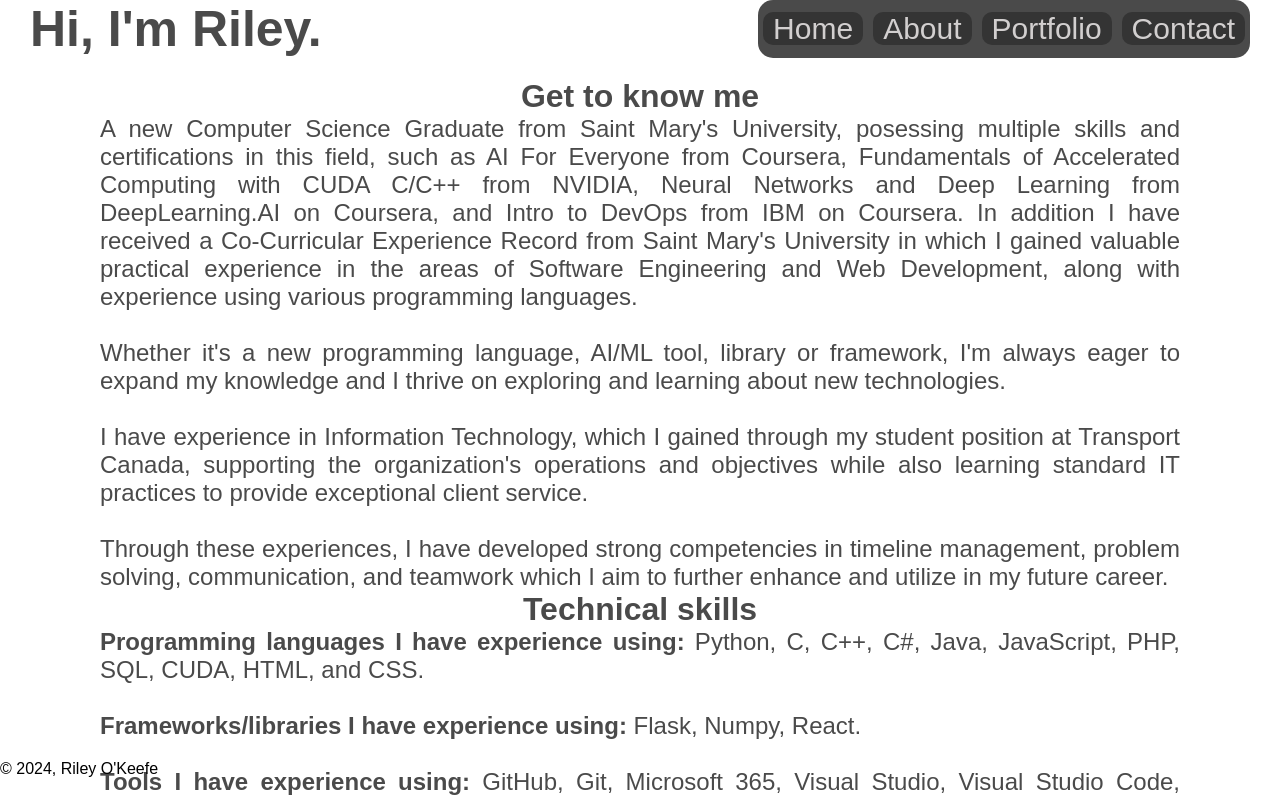
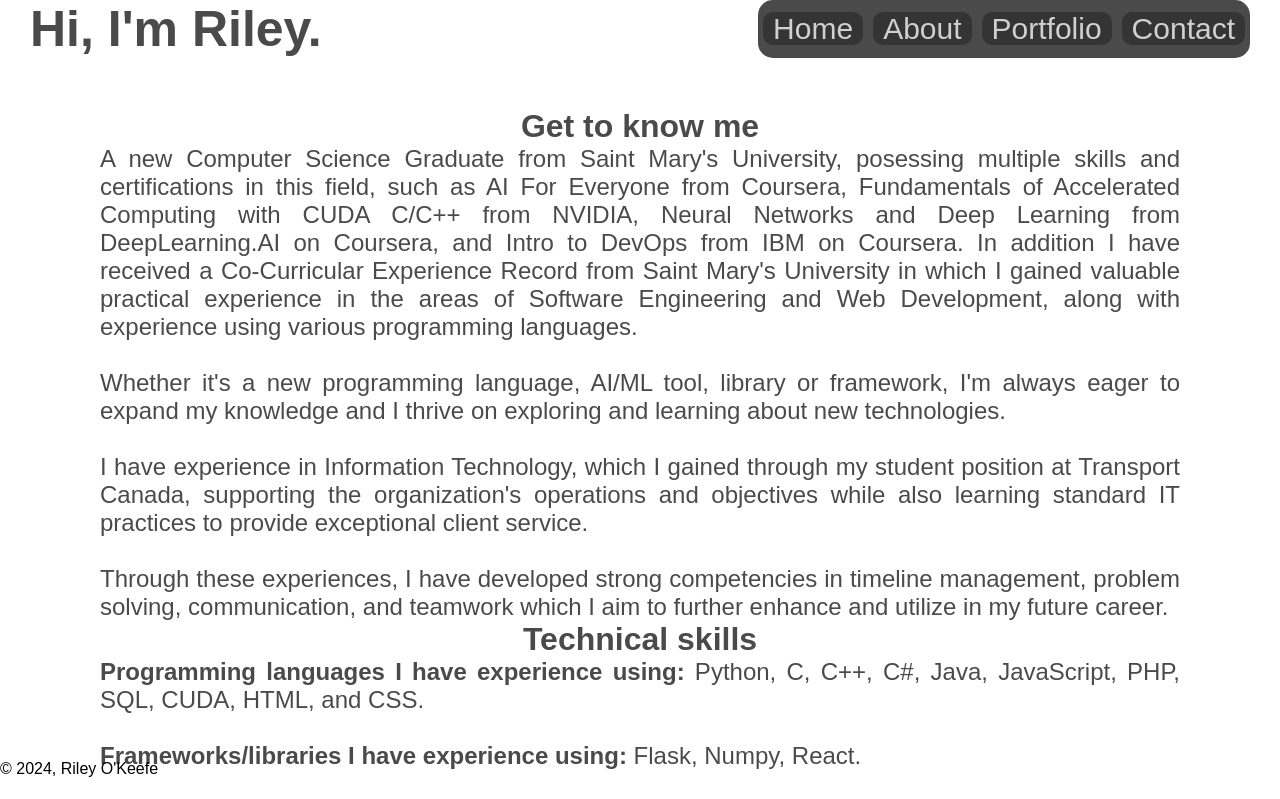
Before and after one commit to riley-okeefe/personal-portfolio, a React (Vite) app: page /personal-portfolio/about in a window 1280 px wide. Shown: the top 799 px of the page. Built offline with nearby package versions, Linux system fonts and the light colour scheme; a web font is replaced by a local one.

Commit message:
Add margin

```diff
--- a/index.html
+++ b/index.html
@@ -14,8 +14,9 @@
 </head>
 
 <body>
-  <div id="root"></div>
-  <script type="module" src="/src/main.jsx"></script>
+  <div id="root">
+    <script type="module" src="/src/main.jsx"></script>
+  </div>
 </body>
 
 </html>
--- a/src/components/Home.jsx
+++ b/src/components/Home.jsx
@@ -17,7 +17,6 @@ export default function Home() {
                             My name is Riley O'Keefe and you have arrived at my personal portfolio website where you
                             can get to know me, see some of my work, and connect with me.
                         </p>
-
                     </div>
                 </div>
                 <div className='content-home-mobile'>
@@ -32,7 +31,6 @@ export default function Home() {
                             My name is Riley O'Keefe and you have arrived at my personal portfolio website where you
                             can get to know me, see some of my work, and connect with me.
                         </p>
-
                     </div>
                 </div>
             </div>
--- a/src/index.css
+++ b/src/index.css
@@ -43,6 +43,8 @@ main {
     text-align: center;
     align-items: center;
     color: #000000b5;
+    margin-top: 50px;
+    margin-bottom: 50px;
 }
 
 .content-card h1 {
```
